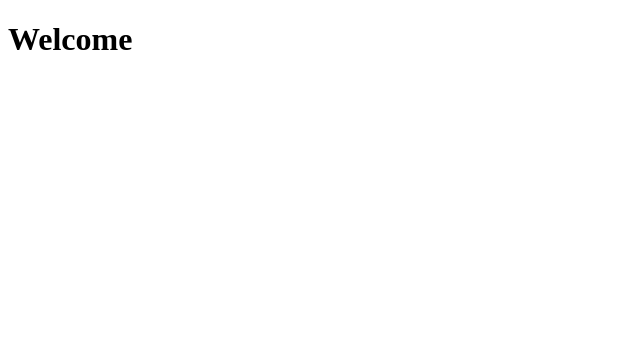
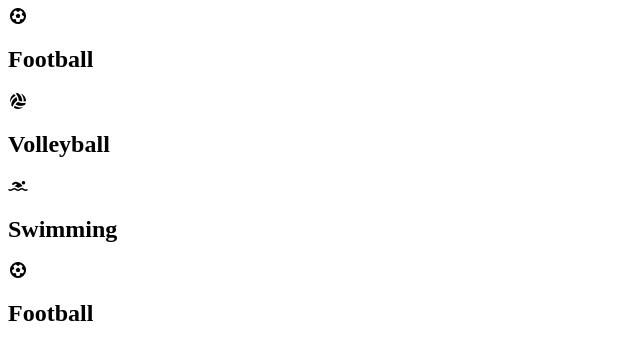
Before and after one commit to rahmatullahncm-sketch/java-script, a plain HTML site: page index.html in a window 1280 px wide. Shown: the whole page, without its empty margins (0-640 px from the left). Drawn offline with Linux system fonts and the light colour scheme.

Commit message:
first commit

```diff
--- a/index.html
+++ b/index.html
@@ -5,12 +5,39 @@
   <meta charset="UTF-8">
   <meta name="viewport" content="width=device-width, initial-scale=1.0">
   <title>slideshow</title>
+  <!-- css -->
   <link rel="stylesheet" href="style.css">
+  <!-- font wosom -->
+  <link rel="stylesheet" href="https://cdnjs.cloudflare.com/ajax/libs/font-awesome/7.0.1/css/all.min.css"
+    integrity="sha512-2SwdPD6INVrV/lHTZbO2nodKhrnDdJK9/kg2XD1r9uGqPo1cUbujc+IYdlYdEErWNu69gVcYgdxlmVmzTWnetw=="
+    crossorigin="anonymous" referrerpolicy="no-referrer" />
 
 </head>
 
 <body>
-  <h1>Welcome</h1>
+  <div class="slideshow-container">
+    <div class="slideshow-elements">
+      <div class="slideshow-element">
+        <i class="fas fa-futbol"></i>
+        <h2>Football</h2>
+      </div>
+      <div class="slideshow-element">
+        <i class="fas fa-volleyball-ball"></i>
+        <h2>Volleyball</h2>
+      </div>
+      <div class="slideshow-element">
+        <i class="fas fa-swimmer"></i>
+        <h2>Swimming</h2>
+      </div>
+      <div class="slideshow-element">
+        <i class="fas fa-futbol"></i>
+        <h2>Football</h2>
+      </div>
+    </div>
+
+  </div>
+
+
   <script src="script.js"></script>
 
 </body>
```
